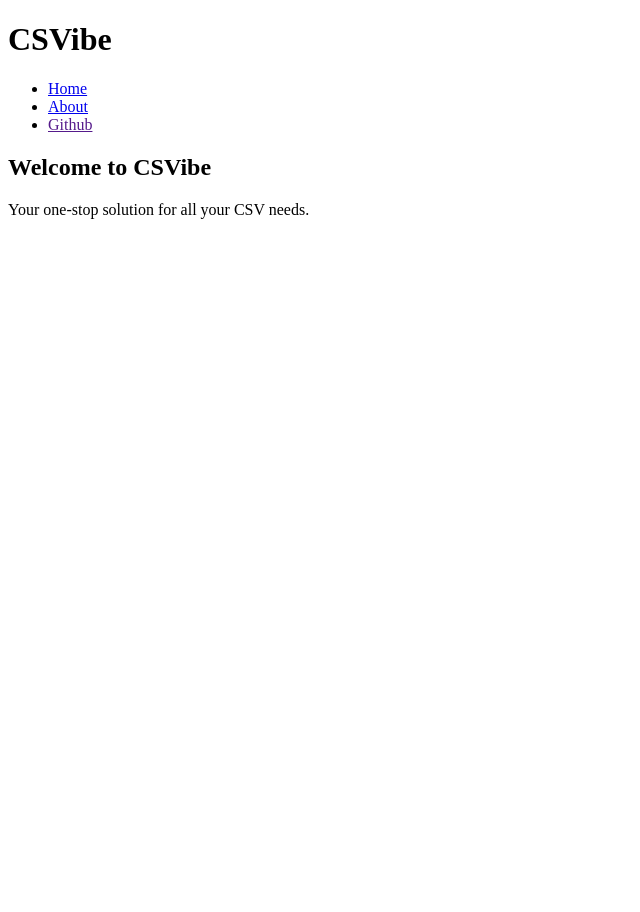
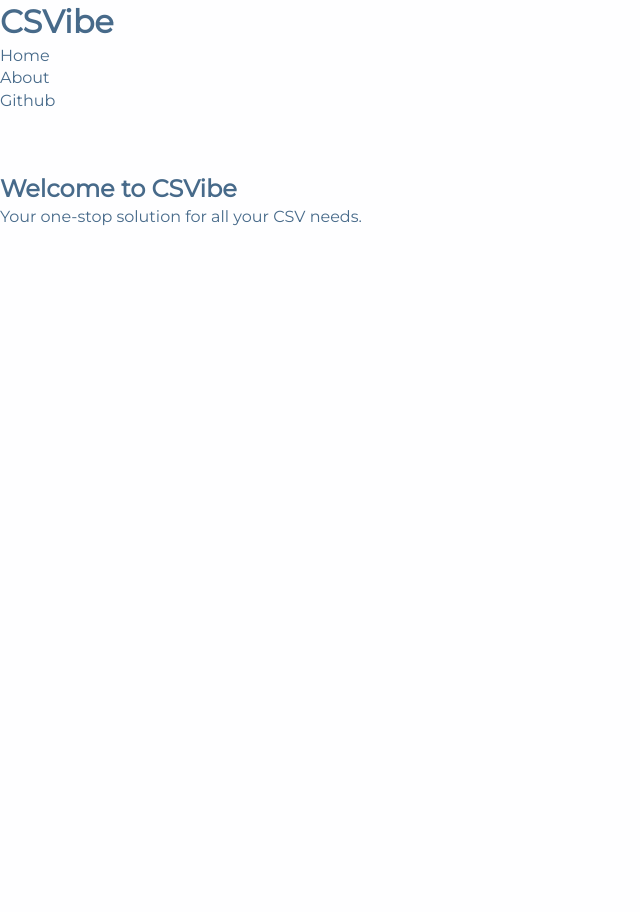
Before and after one commit to asphodel42/CSVibe, a Flask app: page / in a window 1280 px wide. Shown: the whole page, without its empty margins (0-640 px from the left). Before the commit the page ends 219 px from the top, so only its background shows below. Run offline with Flask 3, Linux system fonts and the light colour scheme.

Commit message:
added Montserrat font and basic styles

```diff
--- a/frontend/static/css/style.css
+++ b/frontend/static/css/style.css
@@ -1 +1,44 @@
-/* Gblobal styles */
+/* --- Global styles --- */
+:root {
+  --transition-page: all 0.3s ease-in-out;
+}
+/* --- Fonts --- */
+@font-face {
+  font-family: "Montserrat-Light";
+  src: url("/static/fonts/Montserrat/Montserrat-Regular.ttf");
+}
+@font-face {
+  font-family: "Montserrat";
+  src: url("/static/fonts/Montserrat/Montserrat-Regular.ttf");
+}
+@font-face {
+  font-family: "Montserrat-Medium";
+  src: url("/static/fonts/Montserrat/Montserrat-Medium.ttf");
+}
+@font-face {
+  font-family: "Montserrat-SemiBold";
+  src: url("/static/fonts/Montserrat/Montserrat-SemiBold.ttf");
+}
+@font-face {
+  font-family: "Montserrat-Bold";
+  src: url("/static/fonts/Montserrat/Montserrat-Bold.ttf");
+}
+* {
+  margin: 0;
+  padding: 0;
+  box-sizing: border-box;
+}
+body {
+  font-family: "Montserrat", sans-serif;
+  background-color: #fefeff;
+  color: #476a8a;
+  line-height: 1.4;
+}
+a {
+  text-decoration: none;
+  color: #476a8a;
+}
+section.page {
+  min-height: 100vh;
+  padding-top: 60px;
+}
```
Also changed, not shown: frontend/static/fonts/Montserrat/Montserrat-Bold.ttf (added), frontend/static/fonts/Montserrat/Montserrat-Light.ttf (added), frontend/static/fonts/Montserrat/Montserrat-Medium.ttf (added), frontend/static/fonts/Montserrat/Montserrat-Regular.ttf (added), frontend/static/fonts/Montserrat/Montserrat-SemiBold.ttf (added).
